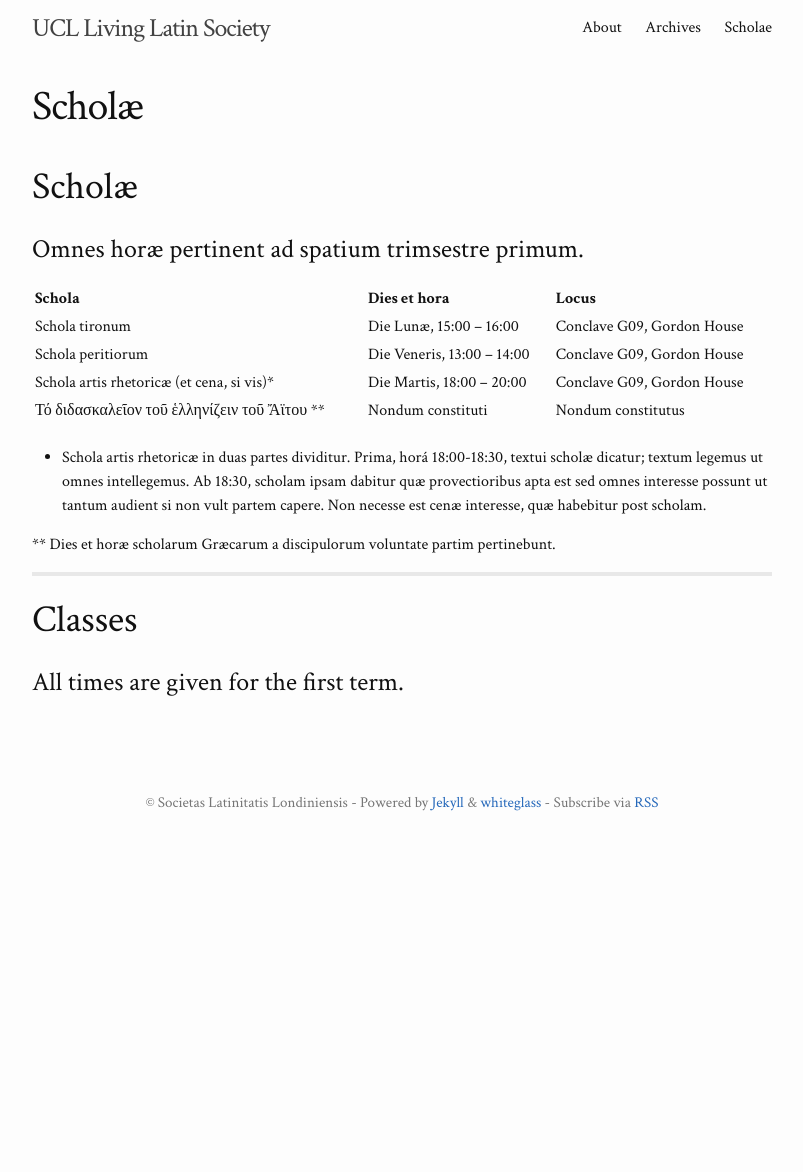
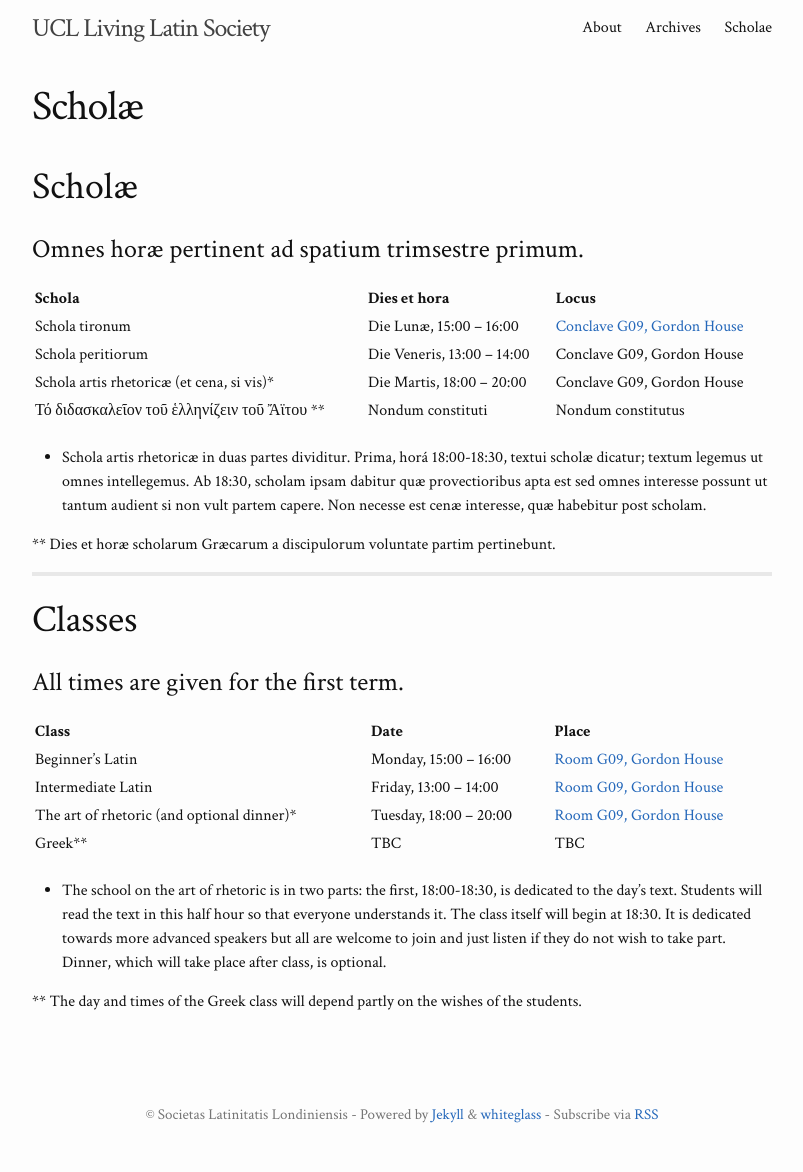
Before and after one commit to latinitasucl/latinitasucl, a Jekyll site: the page built from scholae.md, in a window 1280 px wide. Shown: the whole page, without its empty margins (238-1041 px from the left). Built offline with Jekyll 4.4.1, drawn with Linux system fonts in a browser that asks for light colours; before the commit the page ends 900 px from its top, so only the background shows below that.

Commit message:
Update scholae.md

```diff
--- a/scholae.md
+++ b/scholae.md
@@ -10,7 +10,7 @@ permalink: /scholae/
 
 | Schola        | Dies et hora  | Locus |
 | ---------------- |-----------------------| -------------|
-| Schola tironum | Die Lunæ, 15:00 – 16:00 | Conclave G09, Gordon House |
+| Schola tironum | Die Lunæ, 15:00 – 16:00 | [Conclave G09, Gordon House](http://www.ucl.ac.uk/maps/gordon-house) |
 | Schola peritiorum | Die Veneris, 13:00 – 14:00 | Conclave G09, Gordon House |
 | Schola artis rhetoricæ (et cena, si vis)* | Die Martis, 18:00 – 20:00 | Conclave G09, Gordon House |
 | Τό διδασκαλεῖον τοῦ ἑλληνίζειν τοῦ Ἄϊτου ** | Nondum constituti | Nondum constitutus |
@@ -24,3 +24,14 @@ permalink: /scholae/
 # Classes
 
 ### All times are given for the first term.
+
+| Class        | Date  | Place |
+| ---------------- |-----------------------| -------------|
+| Beginner’s Latin | Monday, 15:00 – 16:00 | [Room G09, Gordon House](http://www.ucl.ac.uk/maps/gordon-house) |
+| Intermediate Latin | Friday, 13:00 – 14:00 | [Room G09, Gordon House](http://www.ucl.ac.uk/maps/gordon-house) |
+| The art of rhetoric (and optional dinner)* | Tuesday, 18:00 – 20:00 | [Room G09, Gordon House](http://www.ucl.ac.uk/maps/gordon-house) |
+| Greek** | TBC | TBC |
+
+* The school on the art of rhetoric is in two parts: the first, 18:00-18:30, is dedicated to the day’s text. Students will read the text in this half hour so that everyone understands it. The class itself will begin at 18:30. It is dedicated towards more advanced speakers but all are welcome to join and just listen if they do not wish to take part. Dinner, which will take place after class, is optional.
+
+** The day and times of the Greek class will depend partly on the wishes of the students.
```
